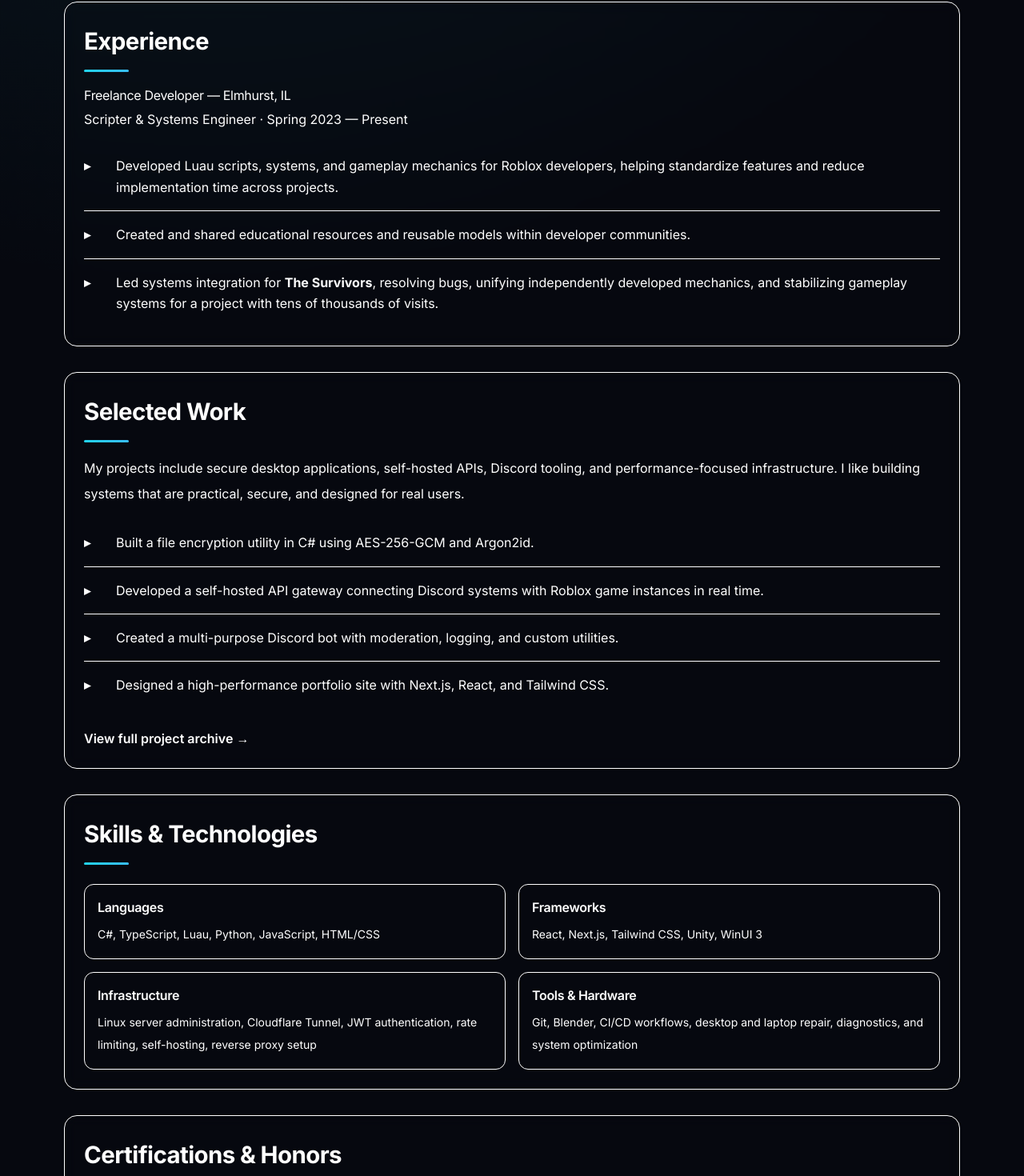
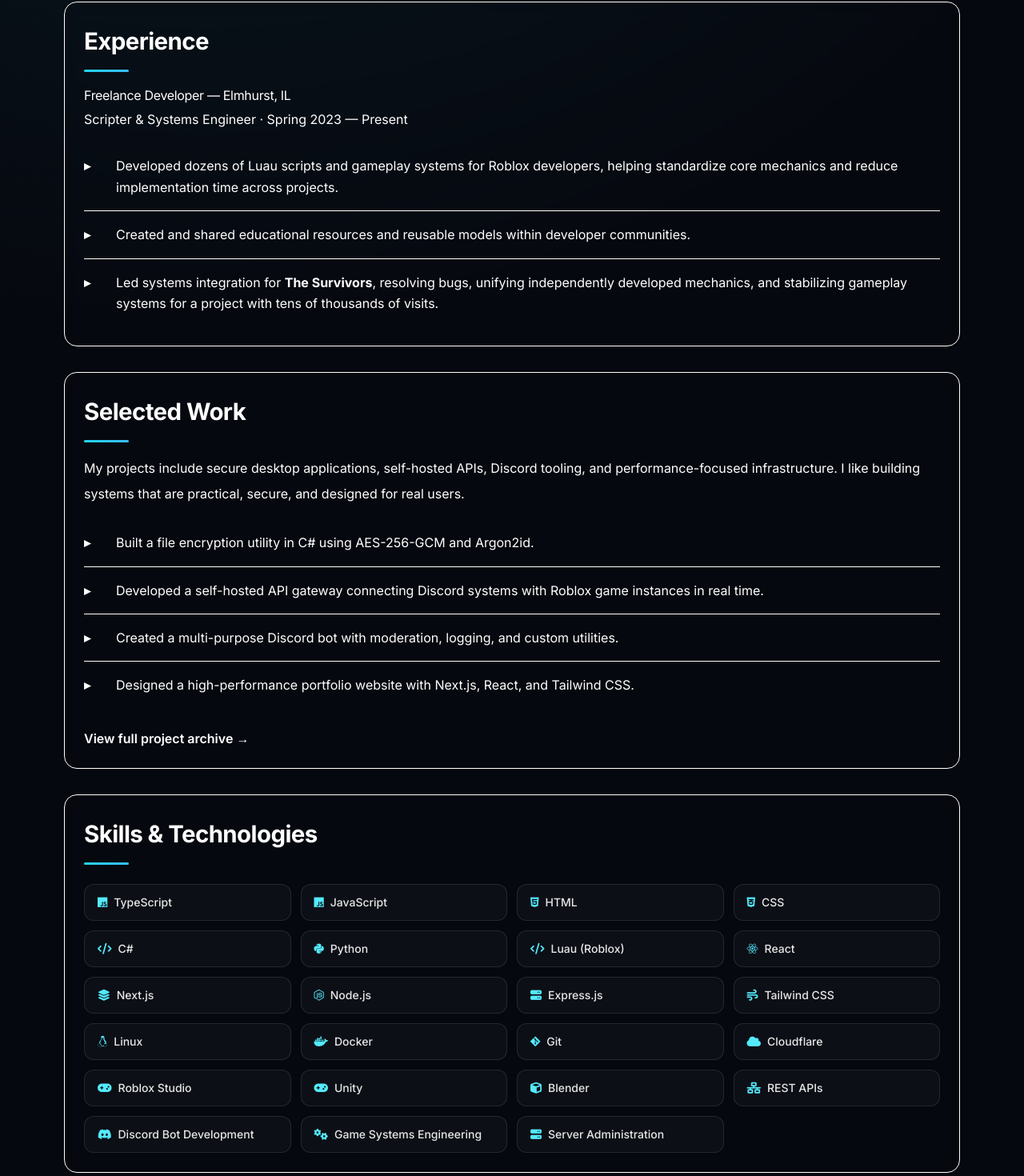
Before and after one commit to AspectOV/Portfolio, a Next.js app: page /about in a window 1280 px wide. Shown: the part 1298-2768 px from the top of the page at 80% size. Built offline with nearby package versions, Linux system fonts and the light colour scheme.

Commit message:
Update page.tsx

```diff
--- a/src/app/about/page.tsx
+++ b/src/app/about/page.tsx
@@ -2,6 +2,7 @@
 
 import React from 'react'
 import { motion } from 'framer-motion'
+import Skills from '@/components/Skills'
 
 const AboutPage: React.FC = () => {
   const sectionClass =
@@ -37,13 +38,13 @@ const AboutPage: React.FC = () => {
         transition={{ duration: 0.6, delay: 0.1 }}
       >
         <h2>Profile</h2>
-        <p className="mt-4 text-muted-foreground leading-8">
+        <p className="mt-4 leading-8 text-muted-foreground">
           I build software with a strong focus on security, reliability, and
           practical use. My work spans full-stack development, backend APIs,
           encrypted desktop applications, Linux hosting, and developer tools for
           online communities.
         </p>
-        <p className="mt-4 text-muted-foreground leading-8">
+        <p className="mt-4 leading-8 text-muted-foreground">
           I enjoy solving technical problems that connect software and
           infrastructure, and I’m especially interested in software engineering,
           cybersecurity, and systems architecture.
@@ -65,7 +66,7 @@ const AboutPage: React.FC = () => {
         </div>
 
         <h3 className="mt-6">Relevant Coursework</h3>
-        <ul className="list-none p-0 mt-2">
+        <ul className="mt-2 list-none p-0">
           <li className={itemClass}>AP Computer Science Principles</li>
           <li className={itemClass}>AP Computer Science A</li>
           <li className={itemClass}>
@@ -89,11 +90,11 @@ const AboutPage: React.FC = () => {
           </p>
         </div>
 
-        <ul className="list-none p-0 mt-4">
+        <ul className="mt-4 list-none p-0">
           <li className={itemClass}>
-            Developed Luau scripts, systems, and gameplay mechanics for Roblox
-            developers, helping standardize features and reduce implementation
-            time across projects.
+            Developed dozens of Luau scripts and gameplay systems for Roblox
+            developers, helping standardize core mechanics and reduce
+            implementation time across projects.
           </li>
           <li className={itemClass}>
             Created and shared educational resources and reusable models within
@@ -115,14 +116,14 @@ const AboutPage: React.FC = () => {
         transition={{ duration: 0.6, delay: 0.4 }}
       >
         <h2>Selected Work</h2>
-        <p className="mt-4 text-muted-foreground leading-8">
+        <p className="mt-4 leading-8 text-muted-foreground">
           My projects include secure desktop applications, self-hosted APIs,
           Discord tooling, and performance-focused infrastructure. I like
           building systems that are practical, secure, and designed for real
           users.
         </p>
 
-        <ul className="list-none p-0 mt-4">
+        <ul className="mt-4 list-none p-0">
           <li className={itemClass}>
             Built a file encryption utility in C# using AES-256-GCM and
             Argon2id.
@@ -136,14 +137,14 @@ const AboutPage: React.FC = () => {
             custom utilities.
           </li>
           <li className={itemClass}>
-            Designed a high-performance portfolio site with Next.js, React, and
-            Tailwind CSS.
+            Designed a high-performance portfolio website with Next.js, React,
+            and Tailwind CSS.
           </li>
         </ul>
 
         <a
           href="/projects"
-          className="inline-flex mt-6 font-semibold text-accent hover:underline"
+          className="mt-6 inline-flex font-semibold text-accent hover:underline"
         >
           View full project archive →
         </a>
@@ -156,38 +157,7 @@ const AboutPage: React.FC = () => {
         transition={{ duration: 0.6, delay: 0.5 }}
       >
         <h2>Skills & Technologies</h2>
-
-        <div className="mt-6 grid gap-4 sm:grid-cols-2">
-          <div className="rounded-xl border border-border/50 p-4">
-            <h3 className="text-base font-semibold">Languages</h3>
-            <p className="mt-2 text-sm leading-7 text-muted-foreground">
-              C#, TypeScript, Luau, Python, JavaScript, HTML/CSS
-            </p>
-          </div>
-
-          <div className="rounded-xl border border-border/50 p-4">
-            <h3 className="text-base font-semibold">Frameworks</h3>
-            <p className="mt-2 text-sm leading-7 text-muted-foreground">
-              React, Next.js, Tailwind CSS, Unity, WinUI 3
-            </p>
-          </div>
-
-          <div className="rounded-xl border border-border/50 p-4">
-            <h3 className="text-base font-semibold">Infrastructure</h3>
-            <p className="mt-2 text-sm leading-7 text-muted-foreground">
-              Linux server administration, Cloudflare Tunnel, JWT
-              authentication, rate limiting, self-hosting, reverse proxy setup
-            </p>
-          </div>
-
-          <div className="rounded-xl border border-border/50 p-4">
-            <h3 className="text-base font-semibold">Tools & Hardware</h3>
-            <p className="mt-2 text-sm leading-7 text-muted-foreground">
-              Git, Blender, CI/CD workflows, desktop and laptop repair,
-              diagnostics, and system optimization
-            </p>
-          </div>
-        </div>
+        <Skills />
       </motion.section>
 
       <motion.section
@@ -197,7 +167,7 @@ const AboutPage: React.FC = () => {
         transition={{ duration: 0.6, delay: 0.6 }}
       >
         <h2>Certifications & Honors</h2>
-        <ul className="list-none p-0 mt-4">
+        <ul className="mt-4 list-none p-0">
           <li className={itemClass}>CompTIA Tech+ — 2025</li>
           <li className={itemClass}>CompTIA A+ — In Progress</li>
           <li className={itemClass}>
```
